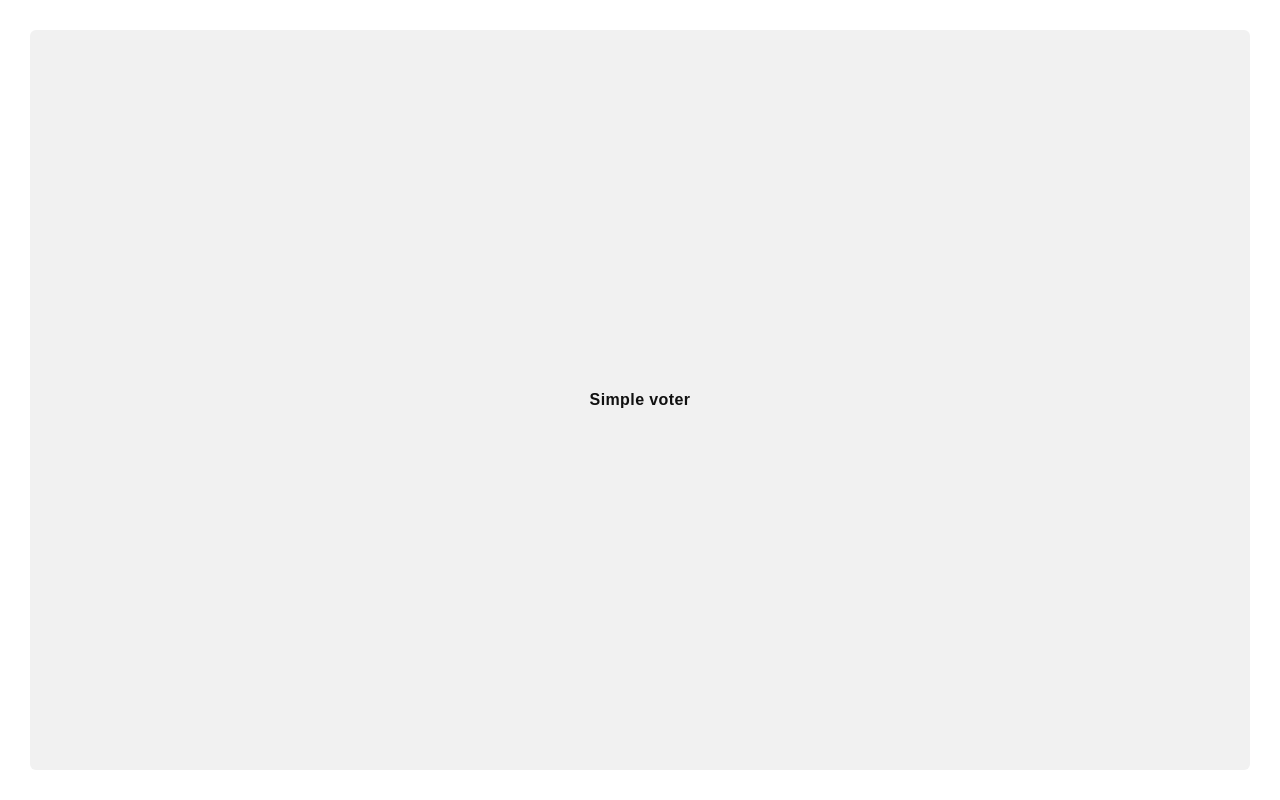
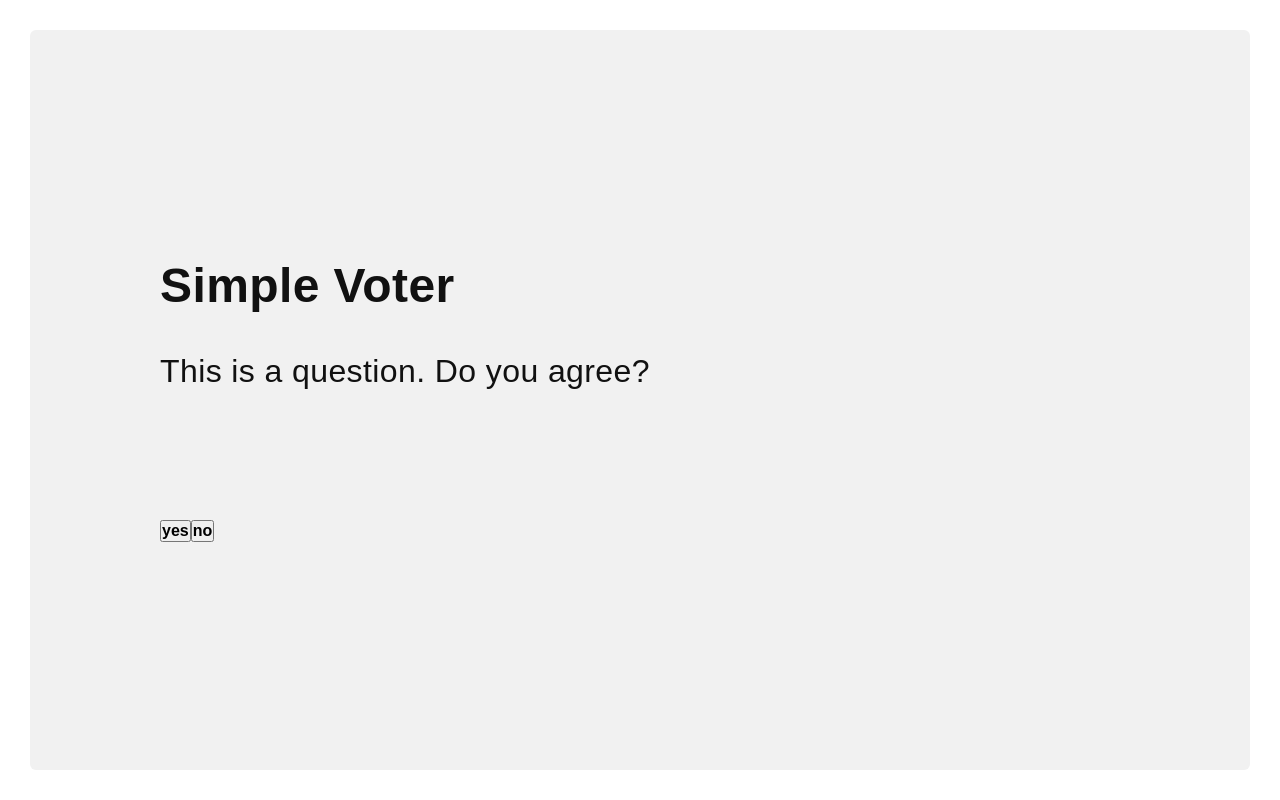
Before and after one commit to malimccalla/simple-voter, a Next.js app: page / in a window 1280 px wide. Built offline with nearby package versions, Linux system fonts and the light colour scheme.

Commit message:
Basic layout

```diff
--- a/components/Layout.js
+++ b/components/Layout.js
@@ -2,11 +2,13 @@ import styled, { injectGlobal } from 'styled-components';
 
 export default styled.div`
   display: flex;
+  flex-direction: column;
   justify-content: center;
-  align-items: center;
 
   border-radius: 6px;
   background-color: #f1f1f1;
+
+  padding: 13rem;
 
   height: calc(100vh - 6rem);
   width: calc(100vw - 6rem);
--- a/pages/index.js
+++ b/pages/index.js
@@ -1,3 +1,26 @@
+import styled from 'styled-components';
+
 import Layout from '../components/Layout';
 
-export default () => <Layout>Simple voter</Layout>;
+export default () => [
+  <Layout>
+    <Title>Simple Voter</Title>
+    <Question>This is a question. Do you agree?</Question>
+    <div>
+      <button>yes</button>
+      <button>no</button>
+    </div>
+  </Layout>,
+];
+
+const Title = styled.h1`
+  font-size: 4.8rem;
+  padding-bottom: 4rem;
+  font-weight: 900;
+`;
+
+const Question = styled.p`
+  font-size: 3.2rem;
+  font-weight: 300;
+  padding-bottom: 13rem;
+`;
```
